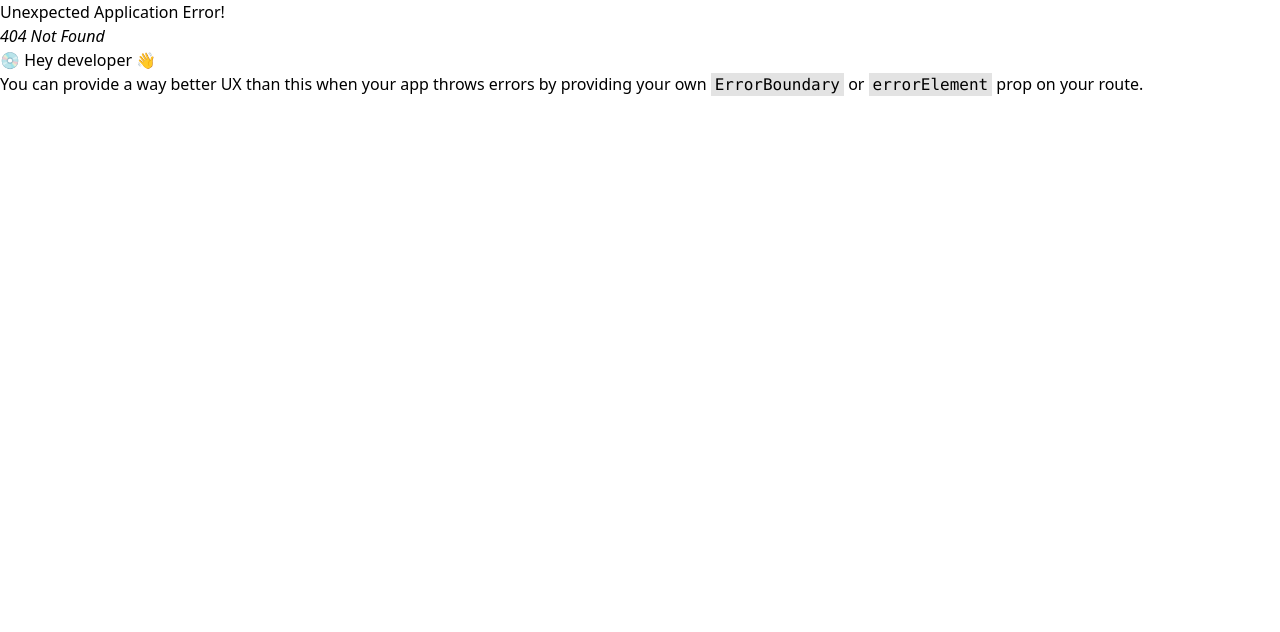
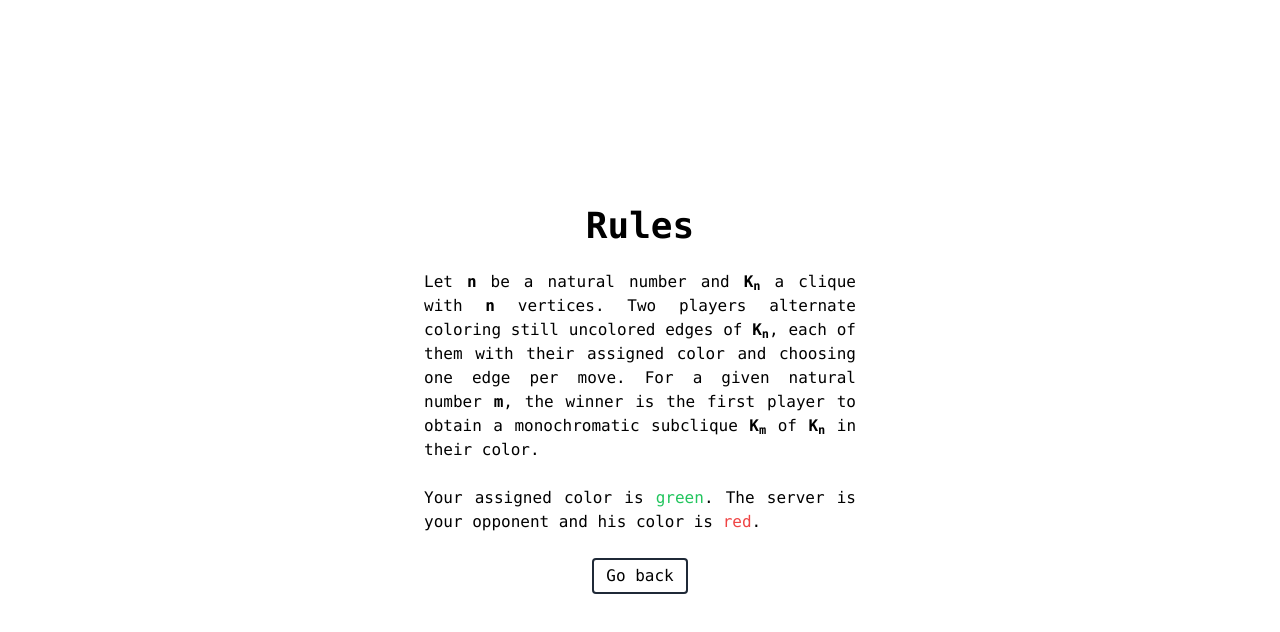
Before and after one commit to grabczak/ramsey-game-frontend, a React (Vite) app: page /rules in a window 1280 px wide. Before the commit this address had no page. Shown: the top 632 px of the page. Built offline with nearby package versions, Linux system fonts and the light colour scheme.

Commit message:
Create rules page

```diff
--- /dev/null
+++ b/src/components/Rules.tsx
@@ -0,0 +1,27 @@
+import { Link } from "react-router-dom";
+
+export function Rules() {
+  return (
+    <div className="container mx-auto max-w-lg flex flex-col justify-center min-h-full font-mono text-justify items-center gap-6 p-10">
+      <h1 className="text-4xl font-bold text-center">Rules</h1>
+      {/* prettier-ignore */}
+      <p>
+        Let <strong>n</strong> be a natural number and <strong>K<sub>n</sub></strong> a clique with <strong>n</strong> vertices.
+        Two players alternate coloring still uncolored edges of <strong>K<sub>n</sub></strong>,
+        each of them with their assigned color and choosing one edge per move.
+        For a given natural number <strong>m</strong>,
+        the winner is the first player to obtain a monochromatic subclique <strong>K<sub>m</sub></strong> of <strong>K<sub>n</sub></strong> in their color.
+      </p>
+      {/* prettier-ignore */}
+      <p>
+        Your assigned color is <span className="text-green-500">green</span>.
+        The server is your opponent and his color is <span className="text-red-500">red</span>.
+      </p>
+      <Link to="/">
+        <button className="border-2 border-gray-800 rounded px-3 py-1">
+          Go back
+        </button>
+      </Link>
+    </div>
+  );
+}
--- a/src/components/Settings.tsx
+++ b/src/components/Settings.tsx
@@ -33,7 +33,7 @@ export function Settings() {
   const maxSubcliqueSize = getMaxSubcliqueSize(graphSize);
 
   return (
-    <div className="font-mono flex flex-col justify-center h-full container mx-auto max-w-lg px-4 text-gray-800">
+    <div className="font-mono flex flex-col justify-center min-h-full container mx-auto max-w-lg p-4 text-gray-800">
       <h1 className="text-4xl font-bold text-center mb-6">Ramsey Game</h1>
       <form className="flex flex-col gap-6 items-center">
         <div className="flex flex-col gap-2 w-full">
@@ -73,11 +73,11 @@ export function Settings() {
           </div>
         </div>
         <div className="flex justify-evenly w-full">
-          {/* <Link to="/rules">
+          <Link to="/rules">
             <button className="border-2 border-gray-800 rounded px-3 py-1">
               Rules
             </button>
-          </Link> */}
+          </Link>
           <Link to="/game">
             <button className="border-2 border-gray-800 rounded bg-gray-800 text-white px-3 py-1">
               Play
--- a/src/components/index.ts
+++ b/src/components/index.ts
@@ -1,3 +1,4 @@
 export * from "./CircleNode";
 export * from "./Graph";
+export * from "./Rules";
 export * from "./Settings";
--- a/src/router/index.tsx
+++ b/src/router/index.tsx
@@ -1,6 +1,6 @@
 import { createBrowserRouter } from "react-router-dom";
 
-import { Graph, Settings } from "src/components";
+import { Graph, Rules, Settings } from "src/components";
 
 export const router = createBrowserRouter([
   {
@@ -8,6 +8,10 @@ export const router = createBrowserRouter([
     element: <Settings />,
   },
   {
+    path: "/rules",
+    element: <Rules />,
+  },
+  {
     path: "/game",
     element: <Graph />,
   },
```
